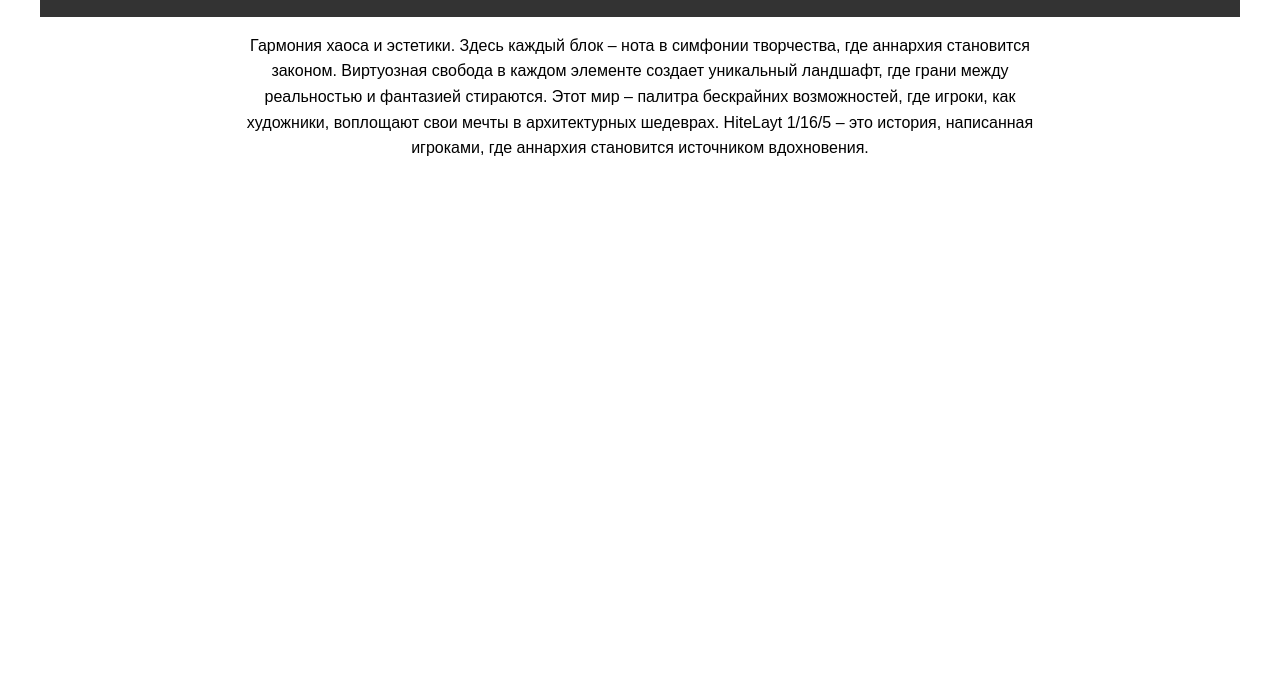
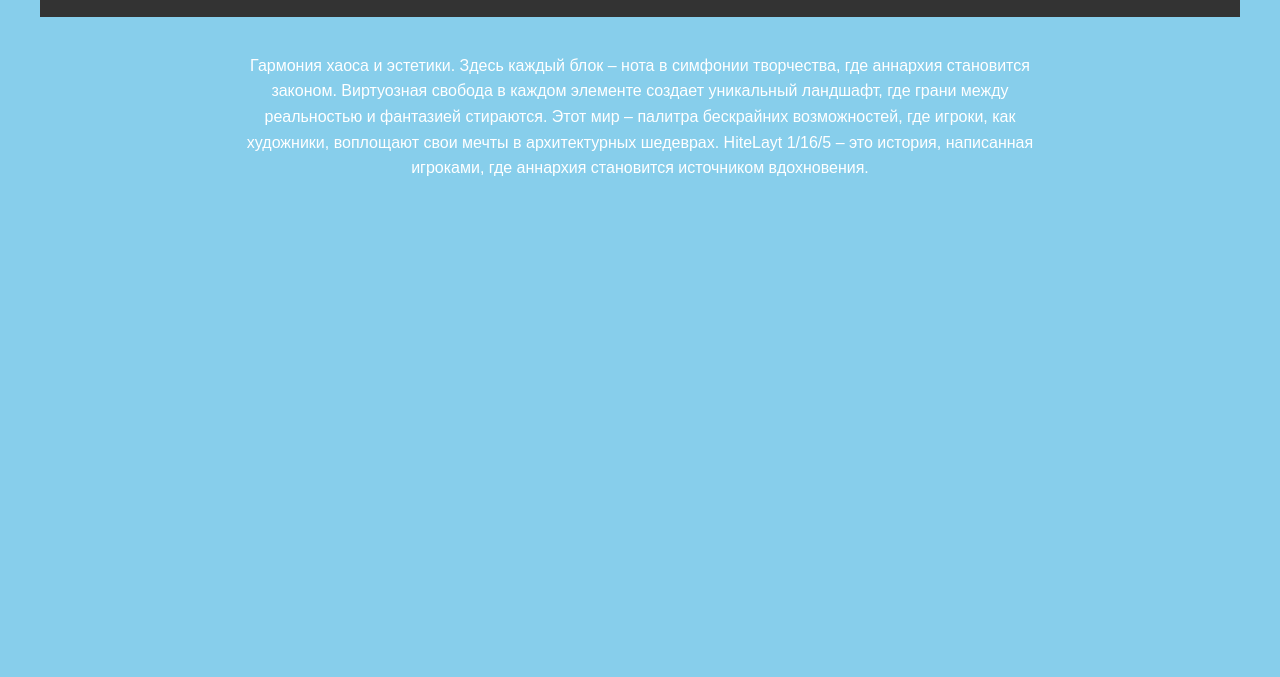
Before and after one commit to omylong/omylong.github.io, a plain HTML site: page index.html in a window 1280 px wide. Shown: the part 123-800 px from the top of the page. Drawn offline with Linux system fonts and the light colour scheme.

Commit message:
Update index.html

```diff
--- a/index.html
+++ b/index.html
@@ -3,6 +3,10 @@
 <head>
     <meta charset="UTF-8">
     <meta name="viewport" content="width=device-width, initial-scale=1.0">
+    <link rel="stylesheet" href="style.css">
+    <link rel="preconnect" href="https://fonts.googleapis.com">
+    <link rel="preconnect" href="https://fonts.gstatic.com" crossorigin>
+    <link href="https://fonts.googleapis.com/css2?family=Nunito:wght@300&display=swap" rel="stylesheet">
     <title>HiteLayt 1/16/5</title>
     <style>
         body {
```
